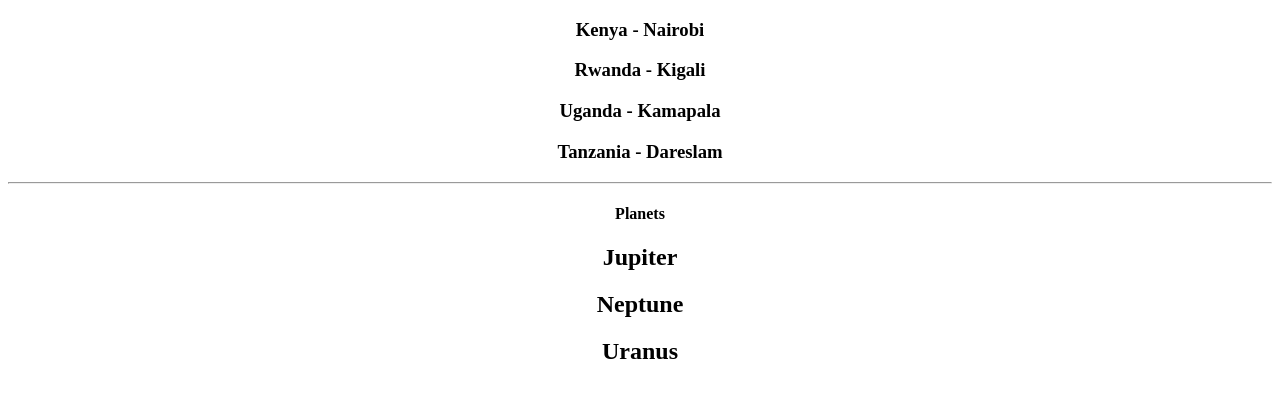
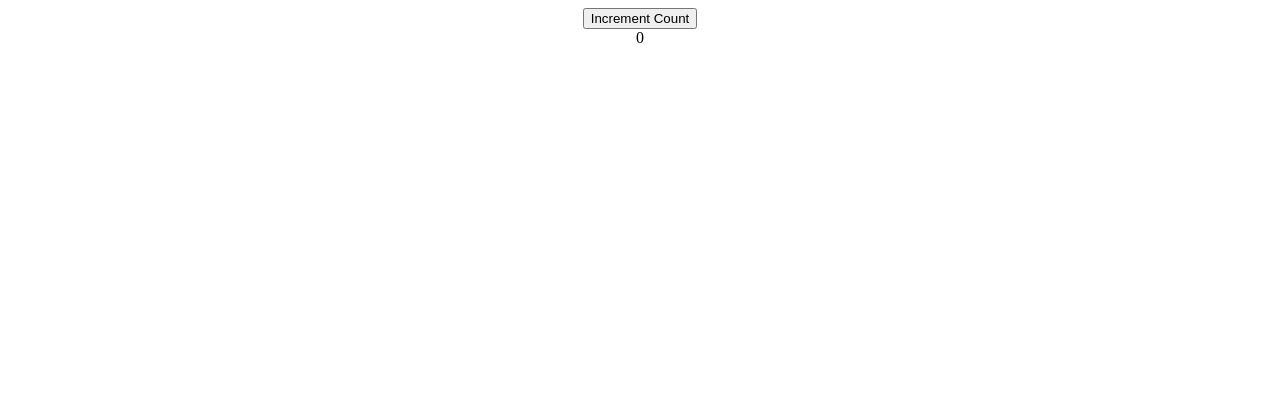
Before and after one commit to nicholas-karimi/react_apps, a React (Create React App) app: page / in a window 1280 px wide. Shown: the top 398 px of the page. Built offline with nearby package versions, Linux system fonts and the light colour scheme.

Commit message:
use state to store count vars

```diff
--- a/src/App.js
+++ b/src/App.js
@@ -1,34 +1,19 @@
 import './App.css';
-import Country from './Country';
-import Planets from './Planets';
+import { useState } from 'react';
+// import Country from './Country';
+// import Planets from './Planets';
 
 function App() {
-  const countries = [
-    { name: 'Kenya', capital: 'Nairobi' },
-    { name: 'Rwanda', capital: 'Kigali' },
-    { name: 'Uganda', capital: 'Kamapala' },
-    { name: 'Tanzania', capital: 'Dareslam' },
-  ];
-
-  const planets = [
-    { name: 'Earth', isGasPlanet: false },
-    { name: 'Mars', isGasPlanet: false },
-    { name: 'Jupiter', isGasPlanet: true },
-    { name: 'Venus', isGasPlanet: false },
-    { name: 'Neptune', isGasPlanet: true },
-    { name: 'Uranus', isGasPlanet: true },
-  ];
+  let [count, setCount] = useState(0);
+  const increaseCount = () => {
+    setCount((count = count + 1));
+    console.log(count);
+  };
   return (
     <div className="App">
-      {/* <User name="Mike" ahe={23} email="mike@m.com" profession="DC Engineer"/> */}
-      {countries.map((country, key) => {
-        return <Country name={country.name} capital={country.capital} />;
-      })}
-      <hr />
-      <h4>Planets</h4>
-      {planets.map((planet, key) => {
-        if (planet.isGasPlanet) return <Planets name={planet.name} />;
-      })}
+      <button onClick={increaseCount}>Increment Count</button>
+      <br />
+      {count}
     </div>
   );
 }
```
